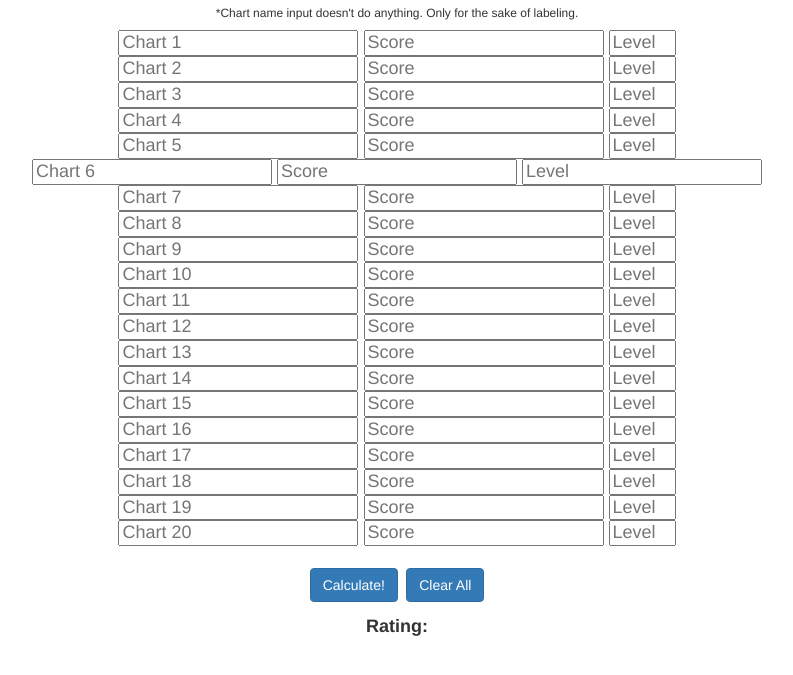
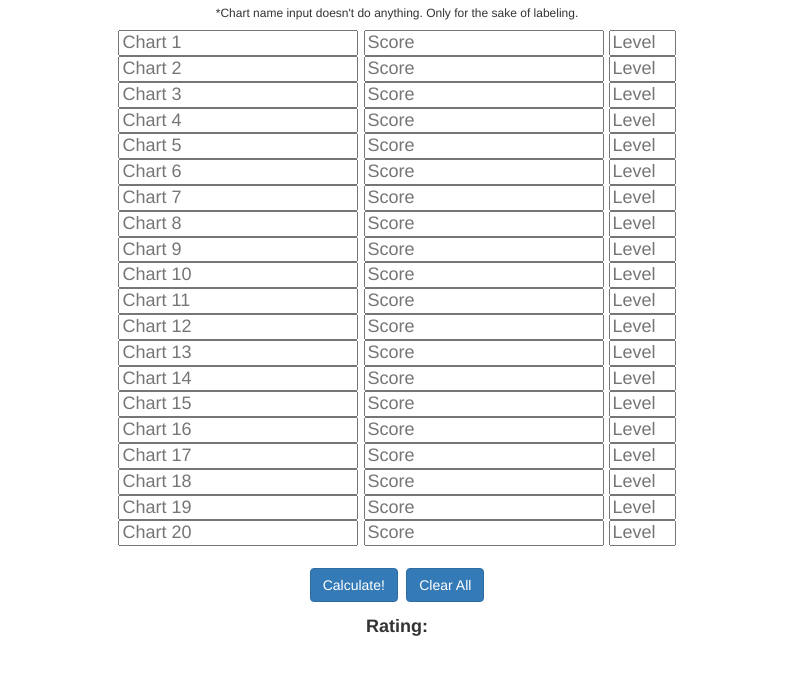
Before and after one commit to grooveposter/grooveposter.github.io, a plain HTML site: page index.html in a window 1280 px wide. Shown: the part 109-784 px from the top of the page, without its empty margins (243-1036 px from the left). Drawn offline with nearby package versions, Linux system fonts and the light colour scheme.

Commit message:
Update index.html

```diff
--- a/index.html
+++ b/index.html
@@ -48,7 +48,7 @@
         <span>
           <input id="chartName6" placeholder="Chart 6"/>
           <input id="chartScore_6" type="number" placeholder="Score" min="0"/>
-          <input id="chartLevel_6" type="number" placeholder="Level" min="0" max="15/>
+          <input id="chartLevel_6" type="number" placeholder="Level" min="0" max="15"/>
           <span id="volforce_6"></span>
         </span> <br>
         <span>
```
